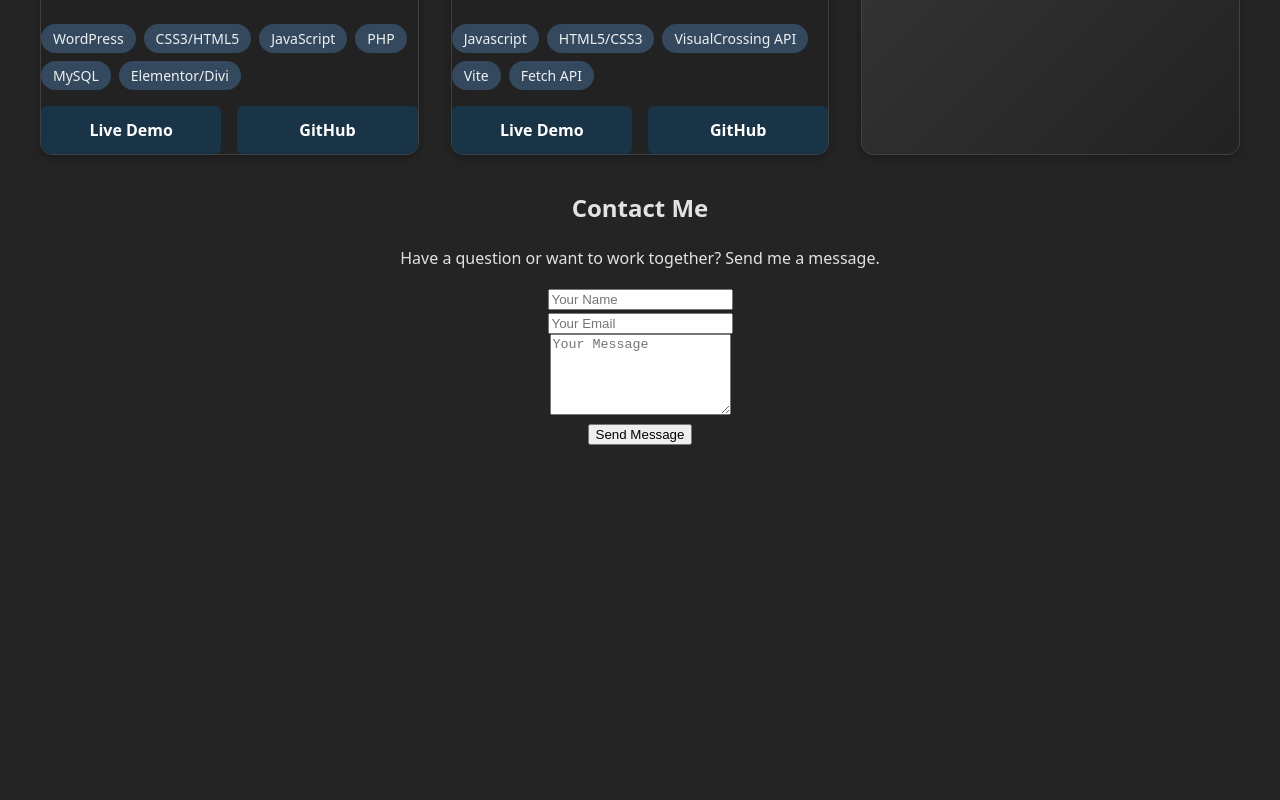
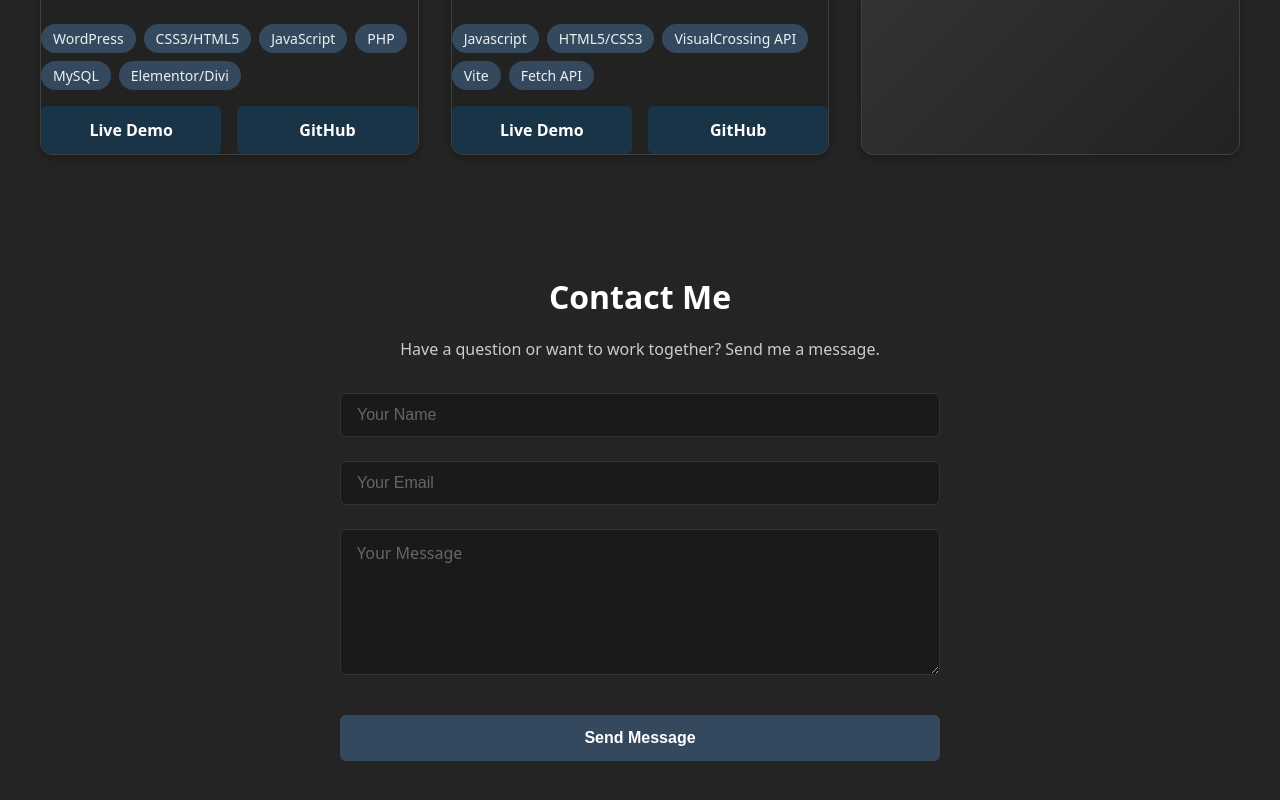
Before and after one commit to kondwanimuwowo/kondwani-portfolio, a React (Vite) app: page / in a window 1280 px wide. Shown: the part 1432-2232 px from the top of the page. Before the commit the page ends 1893 px from the top, so only its background shows below. Built offline with nearby package versions, Linux system fonts and the light colour scheme.

Commit message:
Modify contact form.

```diff
--- a/src/components/Contact/Contact.css
+++ b/src/components/Contact/Contact.css
@@ -1,3 +1,85 @@
+.contact-section {
+  padding: 60px 0;
+  color: #ffffff;
+}
+
+.contact-container {
+  max-width: 600px;
+  margin: 0 auto;
+  padding: 0 20px;
+}
+
+.contact-title {
+  text-align: center;
+  font-size: 2rem;
+  margin-bottom: 1rem;
+  font-weight: 600;
+  color: #ffffff;
+}
+
+.contact-subtitle {
+  text-align: center;
+  margin-bottom: 2rem;
+  color: #cccccc;
+  line-height: 1.5;
+}
+
+.contact-form {
+  display: flex;
+  flex-direction: column;
+  gap: 1.5rem;
+}
+
+.form-group {
+  display: flex;
+  flex-direction: column;
+}
+
+.form-group input,
+.form-group textarea {
+  padding: 12px 16px;
+  border: 1px solid #333;
+  border-radius: 6px;
+  background: #1a1a1a;
+  color: #ffffff;
+  font-size: 1rem;
+  transition: border-color 0.3s ease;
+}
+
+.form-group input::placeholder,
+.form-group textarea::placeholder {
+  color: #666;
+}
+
+.form-group input:focus,
+.form-group textarea:focus {
+  outline: none;
+  border-color: #34495e;
+}
+
+.form-group textarea {
+  resize: vertical;
+  min-height: 120px;
+  font-family: inherit;
+}
+
+.submit-btn {
+  padding: 14px 32px;
+  background: #34495e;
+  color: white;
+  border: none;
+  border-radius: 6px;
+  font-size: 1rem;
+  font-weight: 600;
+  cursor: pointer;
+  transition: background-color 0.3s ease;
+  margin-top: 1rem;
+}
+
+.submit-btn:hover {
+  background: rgb(0, 70, 124);
+}
+
 /* Keep your existing dark mode styles, just add this: */
 .status-message {
   padding: 12px 16px;
@@ -23,3 +105,18 @@
   opacity: 0.6;
   cursor: not-allowed;
 }
+
+/* Responsive */
+@media (max-width: 768px) {
+  .contact-section {
+    padding: 40px 0;
+  }
+
+  .contact-container {
+    padding: 0 15px;
+  }
+
+  .contact-title {
+    font-size: 1.75rem;
+  }
+}
```
Also changed, not shown: 1 other file (tests, documents, lock files or other folders).
